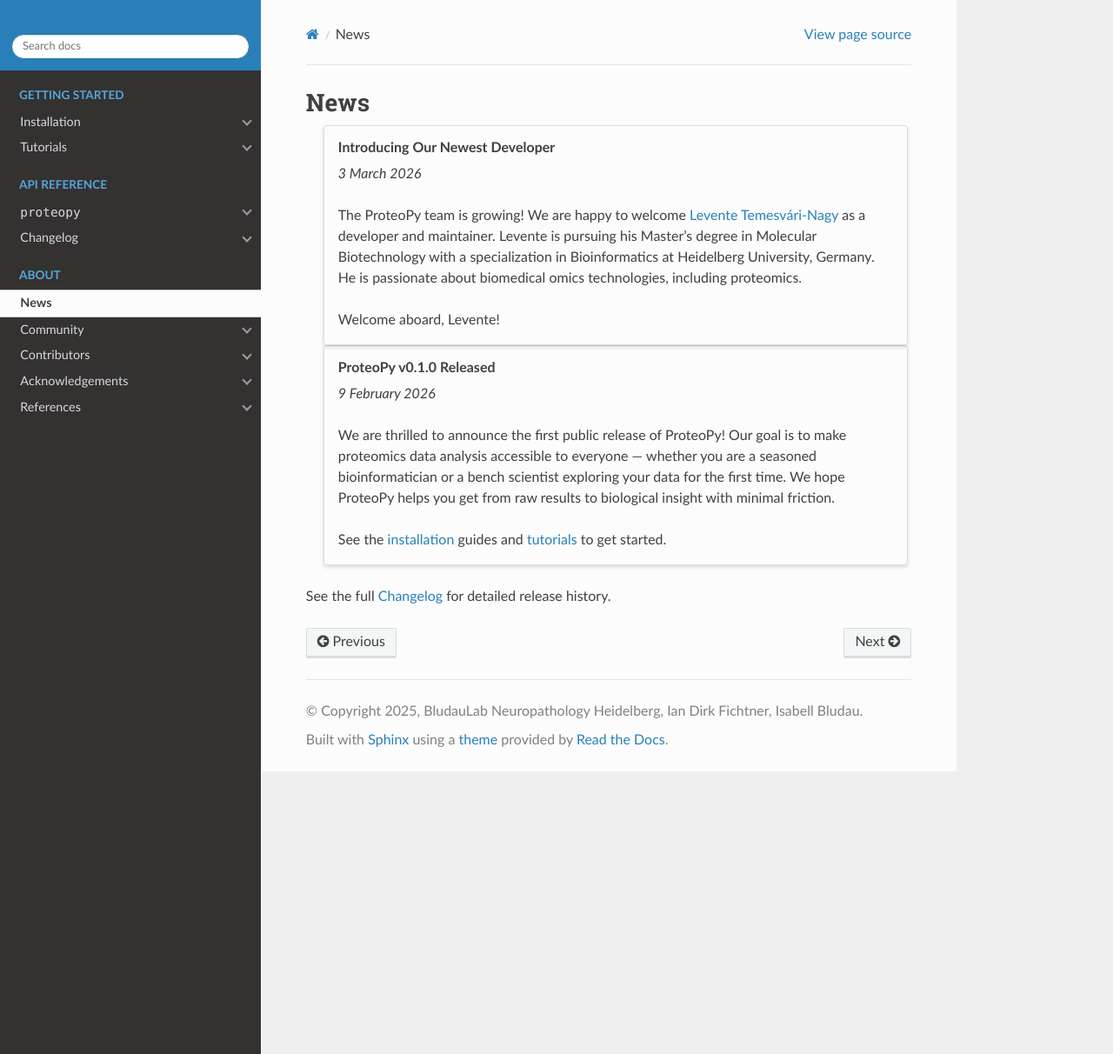
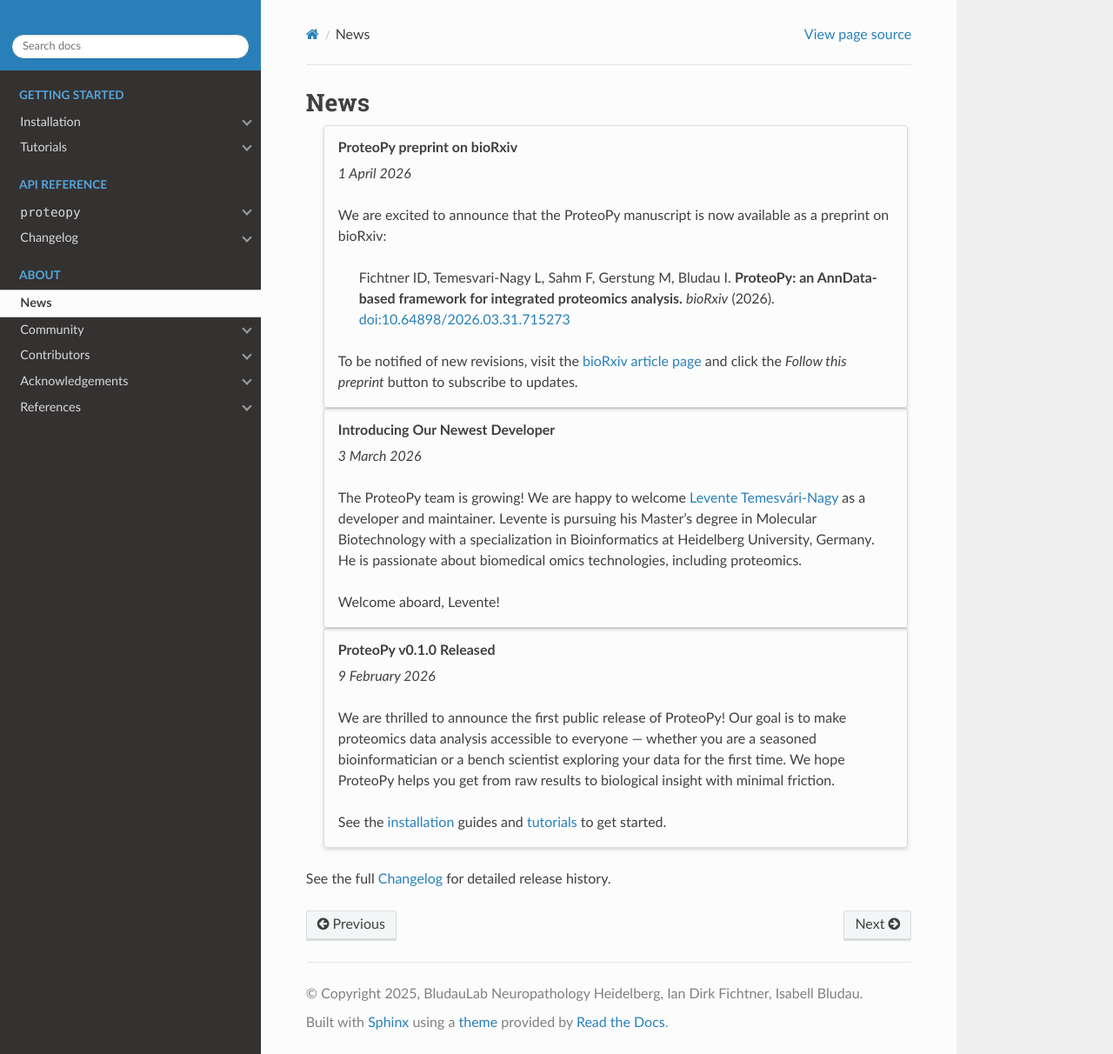
Before and after one commit to UKHD-NP/proteopy, a Sphinx documentation site: the page built from docs/sphinx/source/news/index.rst, in a window 1280 px wide and 1212 px high. Shown: the whole window at 87% size. Built offline with Sphinx 7.4.7 and the Read the Docs theme 3.1.0, drawn with Linux system fonts in a browser that asks for light colours; pages that are not in the unit, such as notebooks, are missing from menus.

Commit message:
docs: preprint upload to biorxiv

```diff
--- /dev/null
+++ b/docs/sphinx/source/news/2026-03-31_preprint.rst
@@ -0,0 +1,18 @@
+.. grid-item-card:: ProteoPy preprint on bioRxiv
+    :margin: 0 0 2 0
+
+    *1 April 2026*
+
+    We are excited to announce that the ProteoPy manuscript is now available
+    as a preprint on bioRxiv:
+
+        Fichtner ID, Temesvari-Nagy L, Sahm F, Gerstung M, Bludau I.
+        **ProteoPy: an AnnData-based framework for integrated proteomics
+        analysis.** *bioRxiv* (2026).
+        `doi:10.64898/2026.03.31.715273
+        <https://doi.org/10.64898/2026.03.31.715273>`_
+
+    To be notified of new revisions, visit the
+    `bioRxiv article page
+    <https://www.biorxiv.org/content/10.64898/2026.03.31.715273v1>`_ and
+    click the *Follow this preprint* button to subscribe to updates.
--- a/docs/sphinx/source/news/index.rst
+++ b/docs/sphinx/source/news/index.rst
@@ -4,6 +4,7 @@
 .. grid:: 1
     :gutter: 3
 
+    .. include:: 2026-03-31_preprint.rst
     .. include:: 2026-03-03_welcome-levente.rst
     .. include:: 2026-02-09_release.rst
 
--- a/docs/sphinx/source/references.bib
+++ b/docs/sphinx/source/references.bib
@@ -1,9 +1,12 @@
 @article{fichtner-2026,
-  title = {ProteoPy: An AnnData-Based Framework for Integrated Proteomics Analysis},
-  author = {Fichtner, Ian Dirk and Sahm, Felix and Gerstung, Moritz and Bludau, Isabell},
+  title = {{ProteoPy}: an {AnnData}-based framework for integrated proteomics analysis},
+  author = {Fichtner, Ian Dirk and Temesvari-Nagy, Levente and Sahm, Felix and Gerstung, Moritz and Bludau, Isabell},
   year = {2026},
-  journal = {UNPUBLISHED},
-  keywords = {proteopy-citing}
+  journal = {bioRxiv},
+  doi = {10.64898/2026.03.31.715273},
+  url = {https://www.biorxiv.org/content/10.64898/2026.03.31.715273v1},
+  note = {Preprint},
+  keywords = {proteopy-citing,publication}
 }
 
 @article{bludau-2021,
```
Also changed, not shown: README.md (+11 -7 lines), docs/sphinx/source/index.rst (+6 -3 lines), docs/sphinx/source/references.rst (+7 -4 lines).
